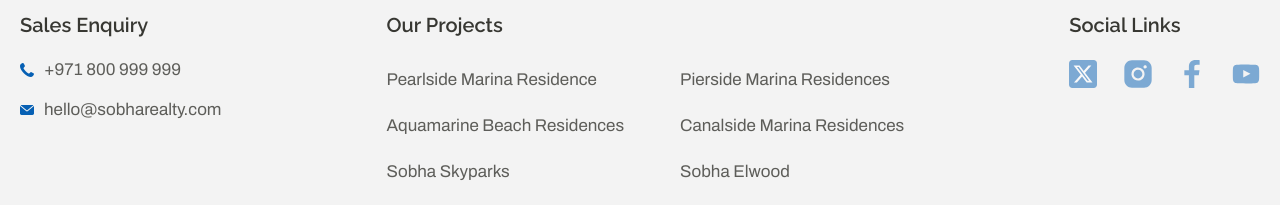
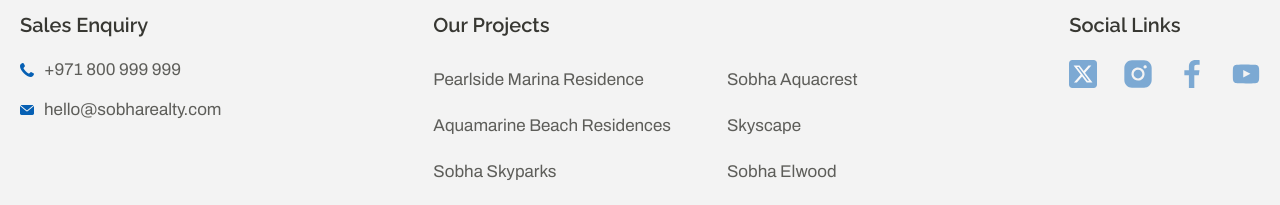
Before and after one commit to aadhil-t/sobha-demo, a Next.js app: page / in a window 1280 px wide. Shown: the part 9399-9604 px from the top of the page. Built offline with nearby package versions, Linux system fonts and the light colour scheme.

Commit message:
footer project items rectified

```diff
--- a/src/app/components/Footer.js
+++ b/src/app/components/Footer.js
@@ -45,8 +45,8 @@
                 <li><a href="#">Sobha Central</a></li>
               </ul>
               <ul className='pro-ul'>
-                <li><a href="#">Pierside Marina Residences</a></li>
-                <li><a href="#">Canalside Marina Residences</a></li>
+                <li><a href="#">Sobha Aquacrest</a></li>
+                <li><a href="#">Skyscape</a></li>
                 <li><a href="#">Sobha Elwood</a></li>
               </ul>
             </div>
```
